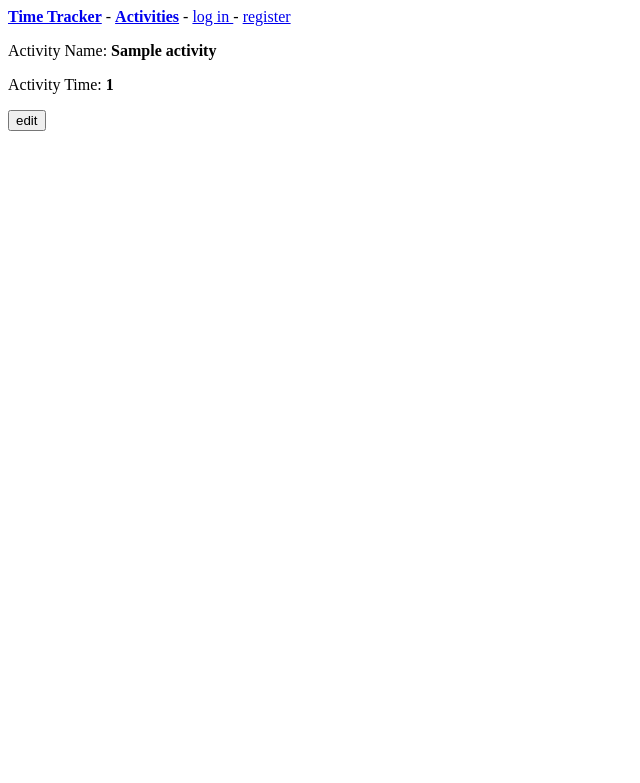
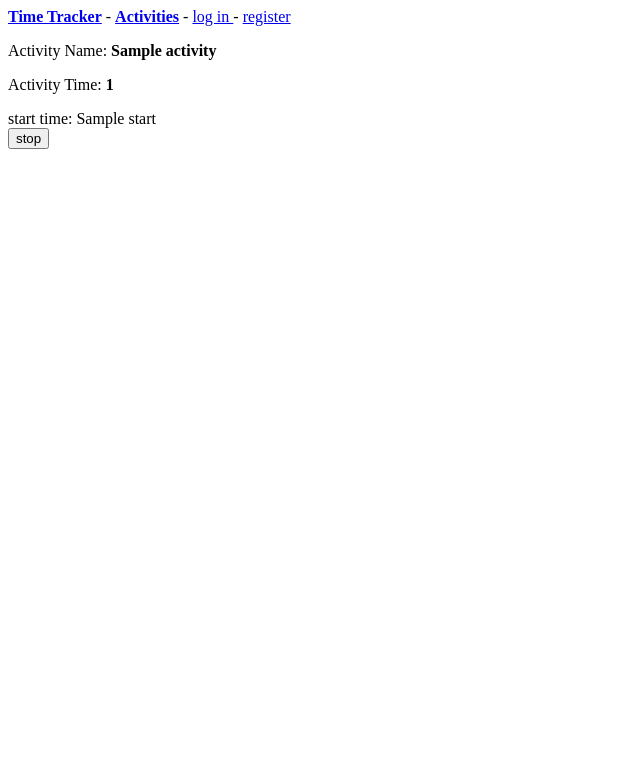
Before and after one commit to DylanOxyProjects/Time-Tracker, a Django app: template timer/templates/timer/activity_start.html in a window 1280 px wide. Shown: the top 783 px of the page, without its empty margins (0-640 px from the left). Run offline with Django 3.2, Linux system fonts and the light colour scheme; tables that the repository leaves empty hold one stand-in row (values such as "Sample post"); the template is opened without the code that fills it: values that come from a table or form of the project are taken from there, most other values are stand-ins (such as "Sample title", 1, 10 or a date in 2020).

Commit message:
work in progress

```diff
--- a/timer/templates/timer/activity_start.html
+++ b/timer/templates/timer/activity_start.html
@@ -4,9 +4,13 @@
 
 	<p>Activity Name: <b>{{activity}}</b></p>
 
-	<form action="{% url 'timer:activity_stop' start.id %}" method="get">
-	{% csrf_token %}
-		<p>Activity Time: <b>{{activity.activity_time}}</b></p>  <input type="submit" class="btn" value="edit" name="stop">
+	<p>Activity Time: <b>{{activity.activity_time}}</b></p>
+
+
+	start time: {{ start }}
+
+	<form action="{% url 'timer:activity_stop' activity.id}" method="get">
+		  <input type="submit" class="btn" value="stop" name="stop">
 	</form>
 
 {% endblock content %}
--- a/timer/views.py
+++ b/timer/views.py
@@ -32,9 +32,9 @@ def activity_detail(request, activity_id):
 def activity_start(request, activity_id):
     activity = Activity.objects.get(id=activity_id)
     timer = Timer()
-    start = timer.now()
+    start = timer.start()
 
-    return render(request, 'timer/activity_start.html', {'start': start})
+    return render(request, 'timer/activity_start.html', {'start': start, 'activity': activity})
 
 
 def activity_stop(request, start, activity_id):
```
